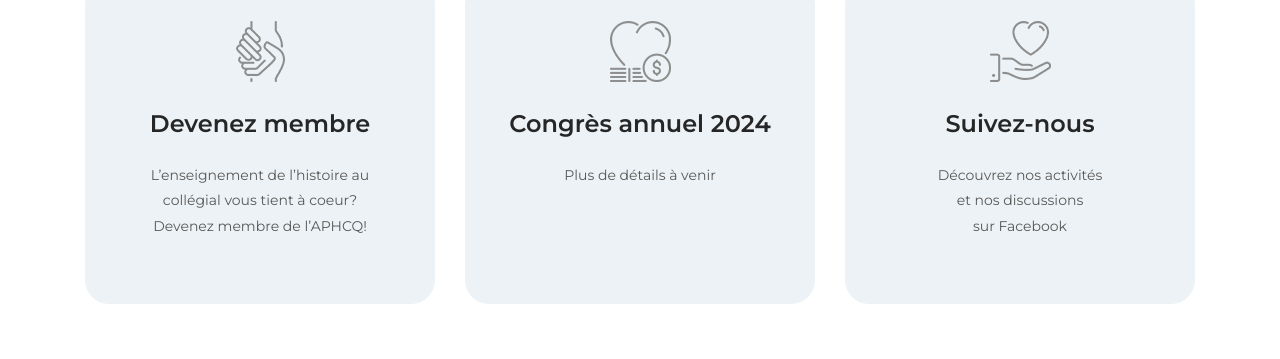
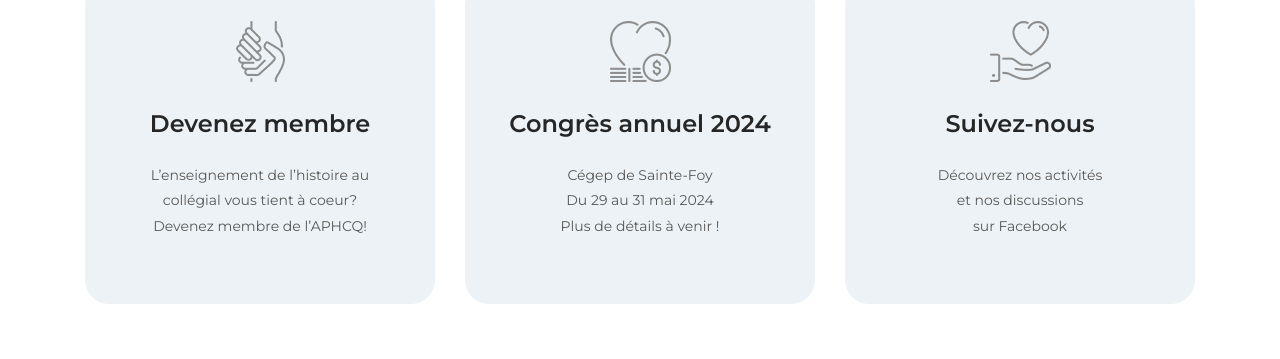
Before and after one commit to aphcq-association/site-web, a Jekyll site: the page built from docs/index.html, in a window 1280 px wide. Shown: the part 824-1183 px from the top of the page. Built offline with Jekyll 4.4.1, drawn with Linux system fonts in a browser that asks for light colours.

Commit message:
Update Sections oranges “sections_oranges”

```diff
--- a/docs/_data/sections_oranges.yml
+++ b/docs/_data/sections_oranges.yml
@@ -9,9 +9,9 @@
     nouvel_onglet: false
   - icone: charity
     titre: Congrès annuel 2024
-    texte: Plus de détails à venir
-    texte2: ""
-    texte3: ""
+    texte: Cégep de Sainte-Foy
+    texte2: Du 29 au 31 mai 2024
+    texte3: Plus de détails à venir !
     texte4: ""
     href: /congres.html
     nouvel_onglet: false
```
